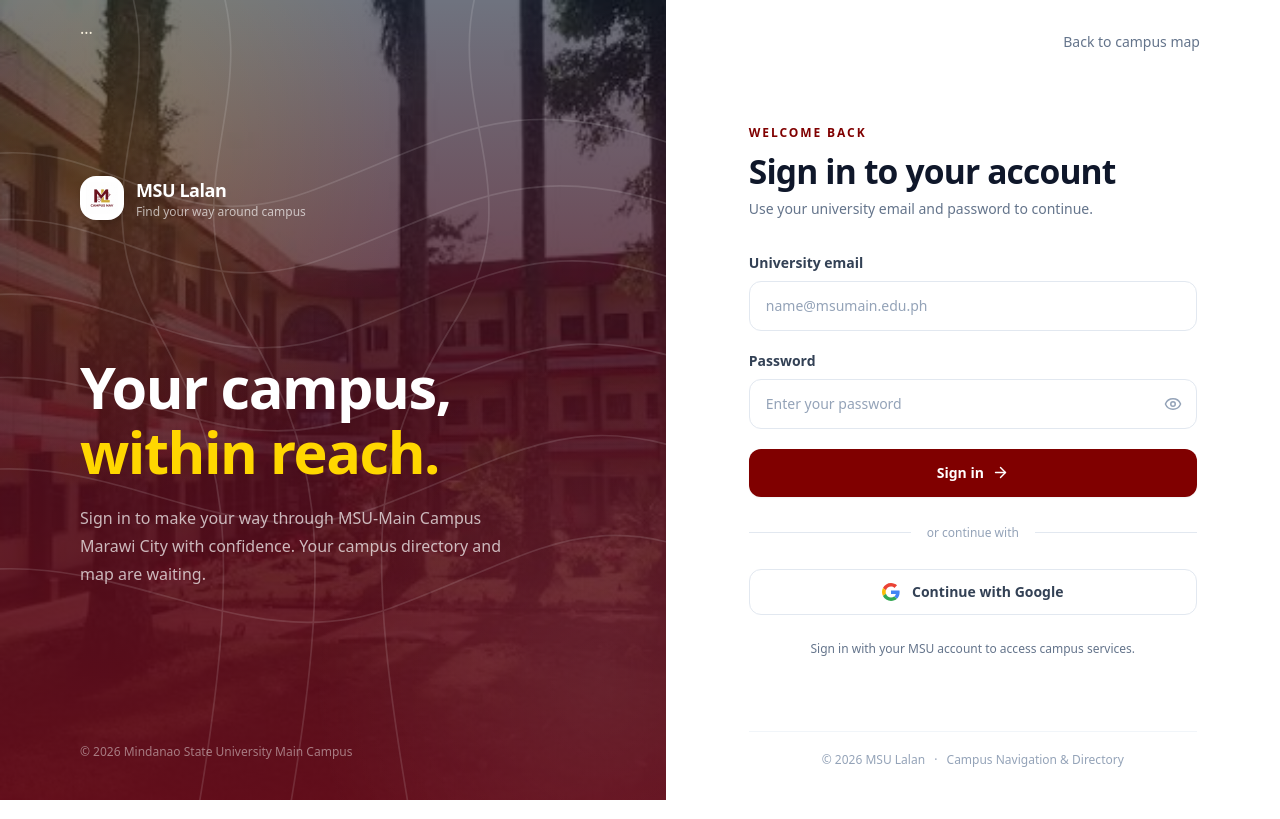
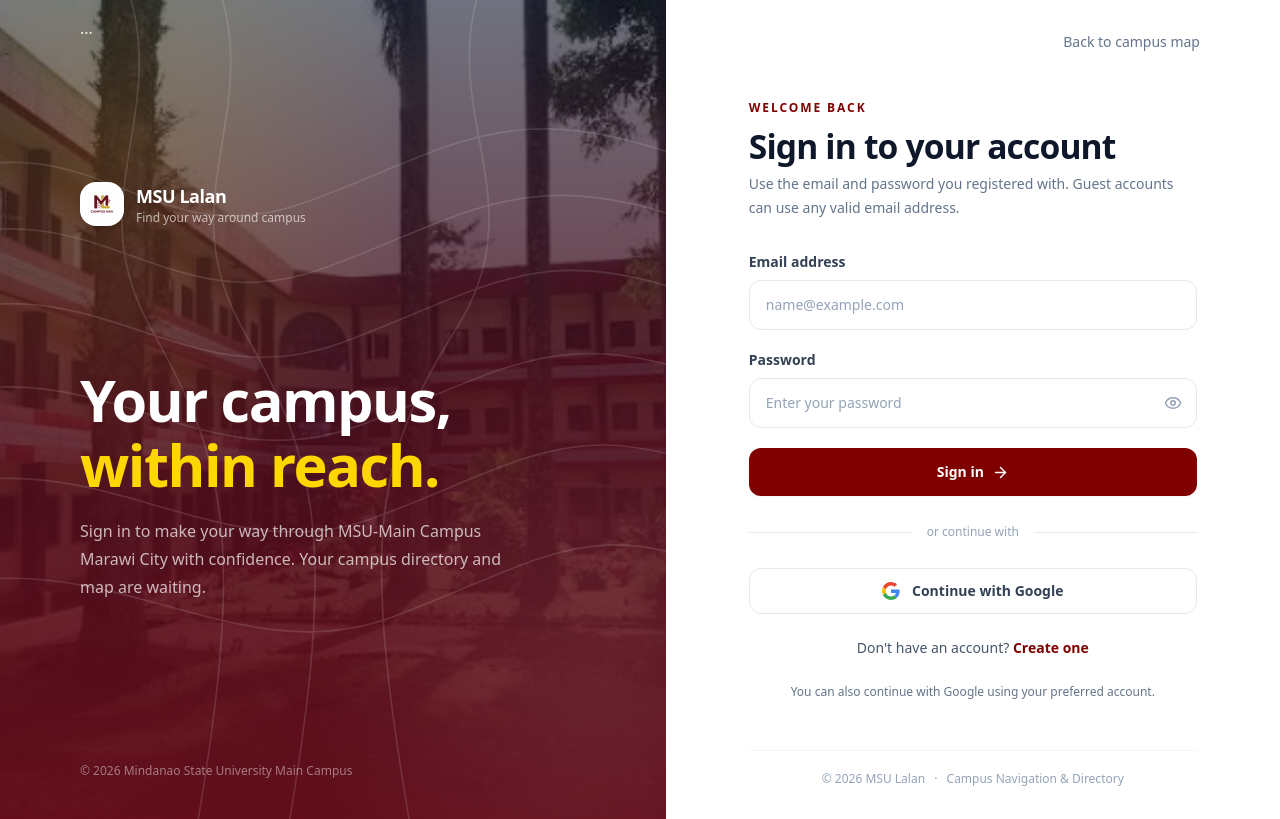
Before and after one commit to MSU-Students/msu-lalan, a Nuxt app in the folder client/: page /login in a window 1280 px wide. Built offline with nearby package versions, Linux system fonts and the light colour scheme.

Commit message:
change natin yung sign in part, users is not restricted na ie lang ang maka sign in but also yung guest din

```diff
--- a/client/layouts/default.vue
+++ b/client/layouts/default.vue
@@ -33,12 +33,6 @@
             </div>
           </template>
           <template v-else>
-            <NuxtLink
-              to="/auth/register"
-              class="inline-flex items-center px-3.5 py-1.5 bg-msu-gold text-xs font-semibold rounded-md text-msu-maroon hover:bg-msu-gold-light transition-colors"
-            >
-              Register
-            </NuxtLink>
             <NuxtLink
               to="/login"
               class="inline-flex items-center px-3.5 py-1.5 border border-msu-gold text-xs font-semibold rounded-md text-msu-gold hover:bg-msu-gold hover:text-msu-maroon transition-colors"
--- a/client/pages/login.vue
+++ b/client/pages/login.vue
@@ -67,14 +67,14 @@
             Sign in to your account
           </h2>
           <p class="mt-2 text-sm leading-6 text-slate-500">
-            Use your university email and password to continue.
+            Use the email and password you registered with. Guest accounts can use any valid email address.
           </p>
         </div>
 
         <form class="space-y-5" novalidate @submit.prevent="submit">
           <div>
             <label for="username" class="mb-2 block text-sm font-semibold text-slate-700">
-              University email
+              Email address
             </label>
             <input
               id="username"
@@ -83,7 +83,7 @@
               type="text"
               inputmode="email"
               autocomplete="username"
-              placeholder="name@msumain.edu.ph"
+              placeholder="name@example.com"
               :aria-invalid="Boolean(fieldErrors.username)"
               :aria-describedby="fieldErrors.username ? 'username-error' : undefined"
               class="block w-full rounded-xl border bg-white px-4 py-3.5 text-sm text-slate-900 outline-none transition placeholder:text-slate-400 focus:ring-4"
@@ -174,8 +174,18 @@
           Continue with Google
         </a>
 
+        <p class="mt-6 text-center text-sm text-slate-600">
+          Don't have an account?
+          <NuxtLink
+            to="/auth/register"
+            class="font-semibold text-[#800000] hover:underline focus-visible:outline focus-visible:outline-2 focus-visible:outline-offset-2 focus-visible:outline-[#800000]"
+          >
+            Create one
+          </NuxtLink>
+        </p>
+
         <p class="mt-6 text-center text-xs leading-5 text-slate-500">
-          Sign in with your MSU account to access campus services.
+          You can also continue with Google using your preferred account.
         </p>
       </div>
 
@@ -213,7 +223,7 @@
 
   const normalizedUsername = username.value.trim();
   if (!normalizedUsername) {
-    fieldErrors.username = 'Enter your university email.';
+    fieldErrors.username = 'Enter your email address.';
   } else if (!/^[^\s@]+@[^\s@]+\.[^\s@]+$/.test(normalizedUsername)) {
     fieldErrors.username = 'Enter a valid email address.';
   }
--- a/client/stores/auth.ts
+++ b/client/stores/auth.ts
@@ -73,7 +73,7 @@
         throw new Error('The email or password you entered is incorrect.');
       }
       if (response.status === 400) {
-        throw new Error('Enter a valid university email and password.');
+        throw new Error('Enter a valid email address and password.');
       }
       if (!response.ok) {
         throw new Error('Sign-in is temporarily unavailable. Please try again.');
```
